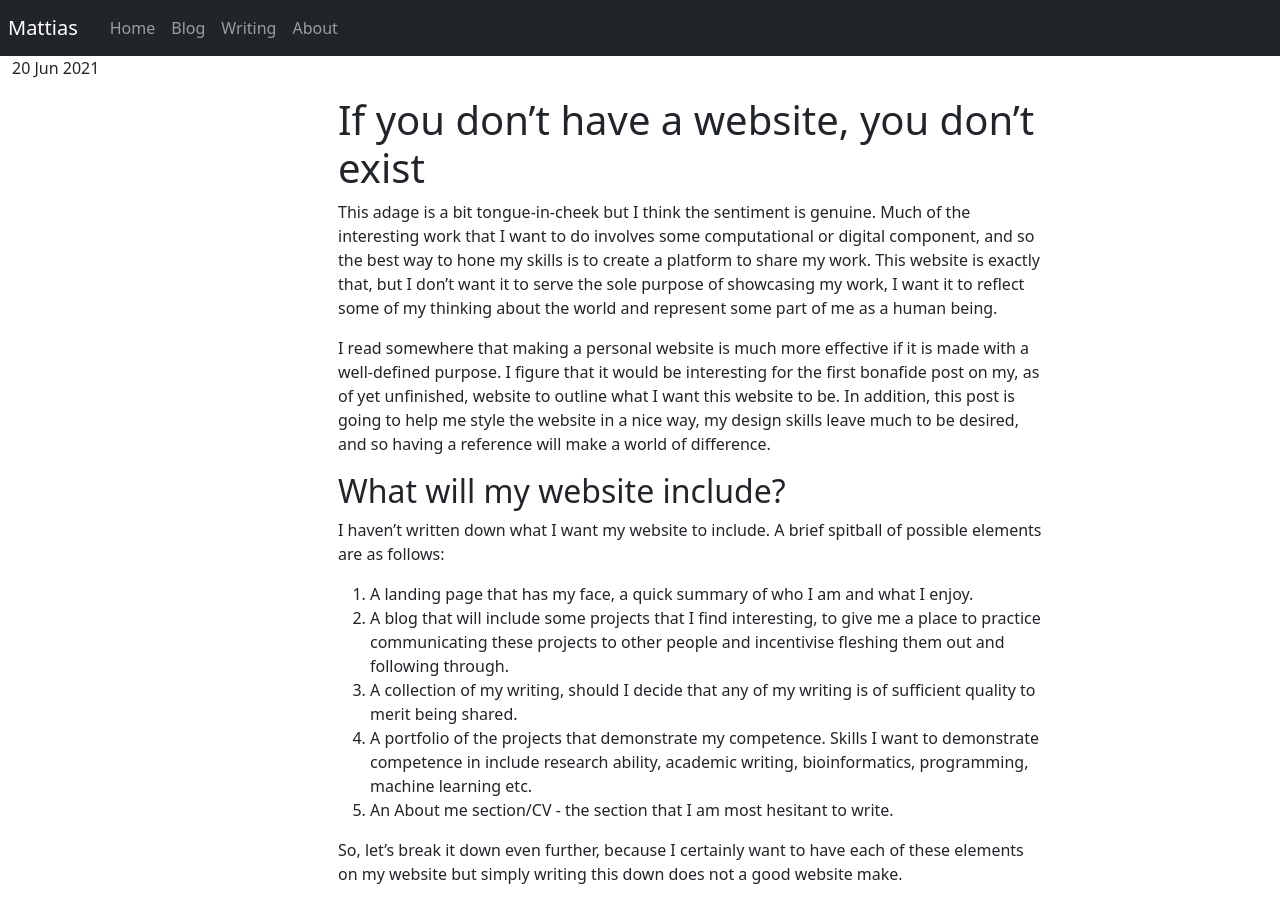
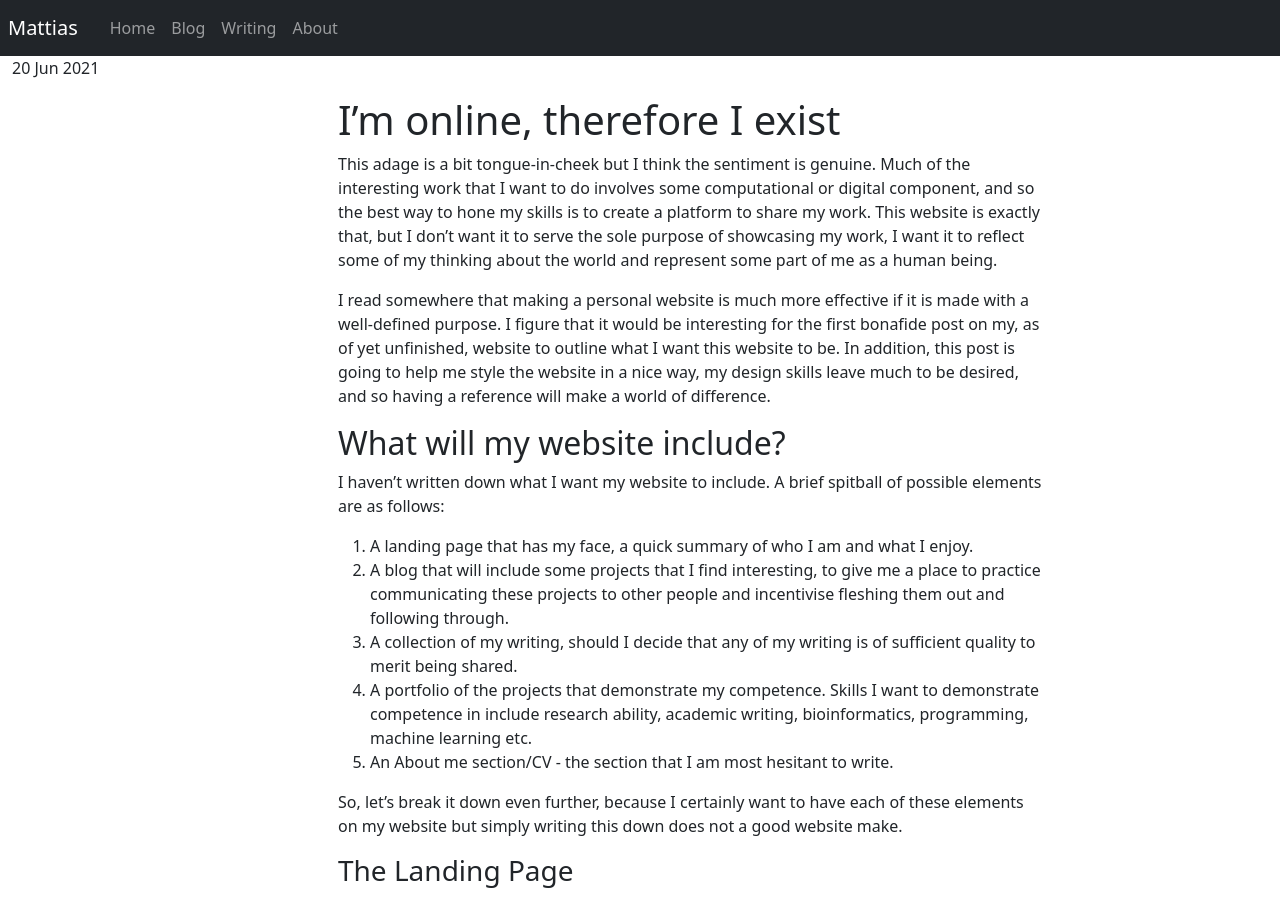
Before and after one commit to tolhurmatt/LuckyRabbi.github.io, a Jekyll site: the page built from _posts/2021-06-20-If_you_dont_have_a_website.md, in a window 1280 px wide and 900 px high. Built offline with Jekyll 4.4.1, drawn with Linux system fonts in a browser that asks for light colours; nearby versions of some CDN libraries.

Commit message:
Changing the blog post title because it was a bit pretentious

```diff
--- a/_posts/2021-06-20-If_you_dont_have_a_website.md
+++ b/_posts/2021-06-20-If_you_dont_have_a_website.md
@@ -1,12 +1,12 @@
 ---
 layout: post
-title: "If you don't have a website you don't exist"
+title: "I'm online, therefore I exist'"
 date: 2021-06-20
 version: 0.1
 abstract: "In which I outline what I want this website to be and have a place to both spitball ideas and have a sandbox to style them."
 ---
 
-# If you don't have a website, you don't exist
+# I'm online, therefore I exist
 
 This adage is a bit tongue-in-cheek but I think the sentiment is genuine. Much of the interesting work that I want to do involves some computational or digital component, and so the best way to hone my skills is to create a platform to share my work. This website is exactly that, but I don't want it to serve the sole purpose of showcasing my work, I want it to reflect some of my thinking about the world and represent some part of me as a human being.
 
```
